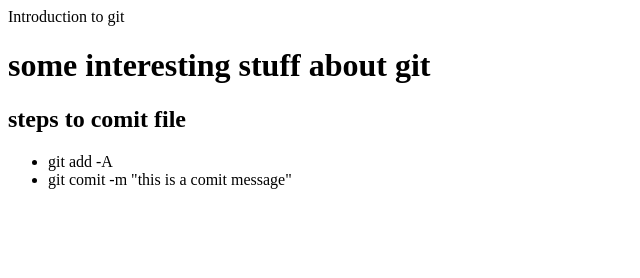
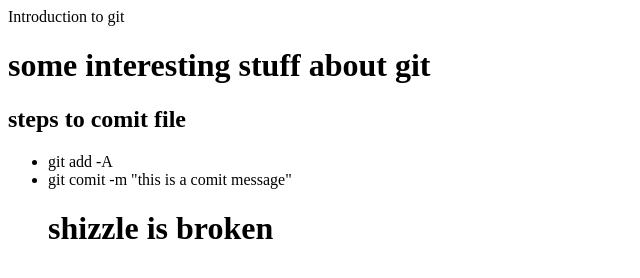
Before and after one commit to jordanvictorhunt/introduction_to_git, a plain HTML site: page index.html in a window 1280 px wide. Shown: the whole page, without its empty margins (0-640 px from the left). Drawn offline with Linux system fonts and the light colour scheme.

Commit message:
We've broken a file

```diff
--- a/index.html
+++ b/index.html
@@ -10,6 +10,9 @@
             <li>git comit -m "this is a comit message"</li>
 
 
+        <h1>shizzle is broken</h1>
+
+
         </ul>
 
 
```
